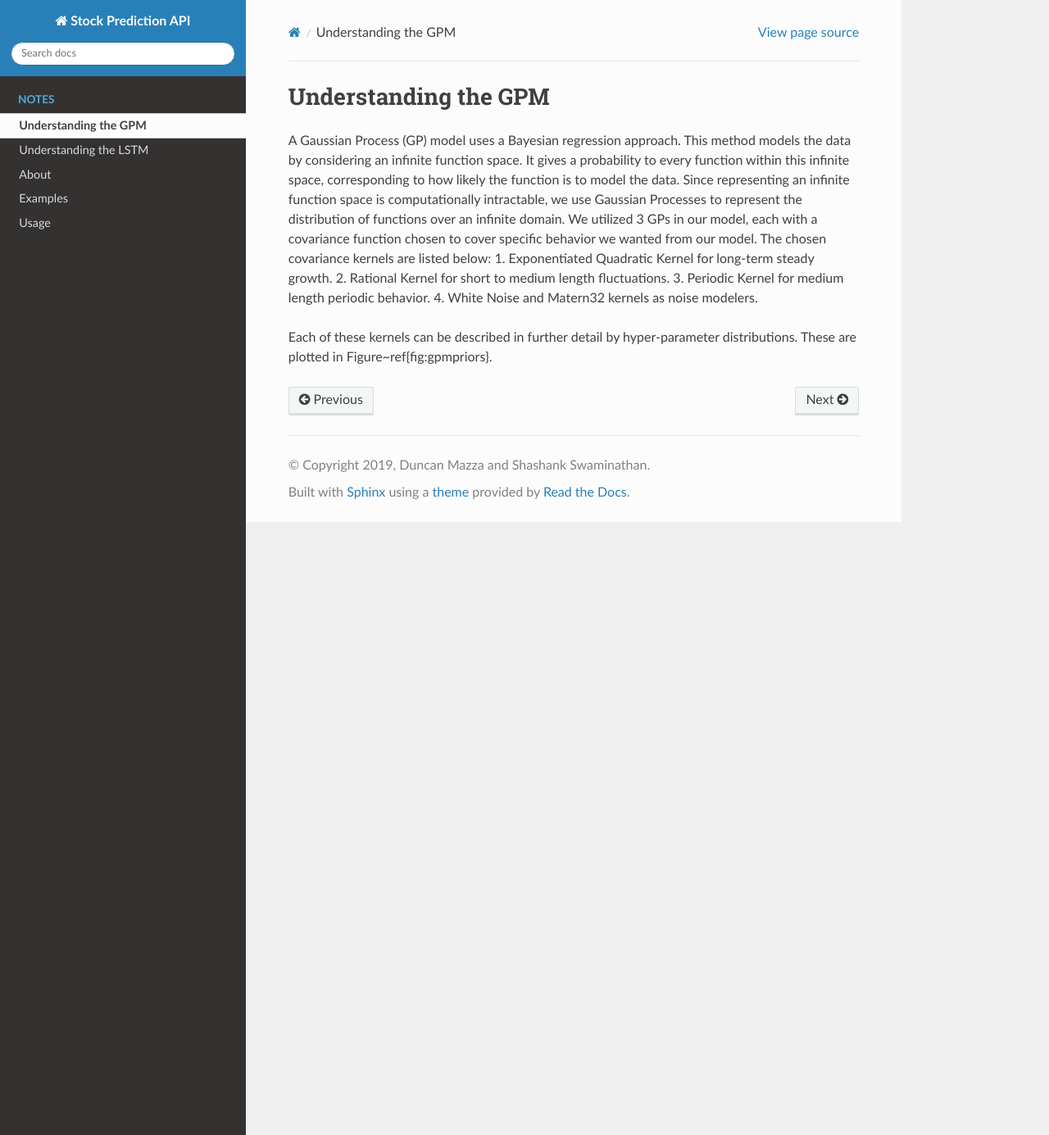
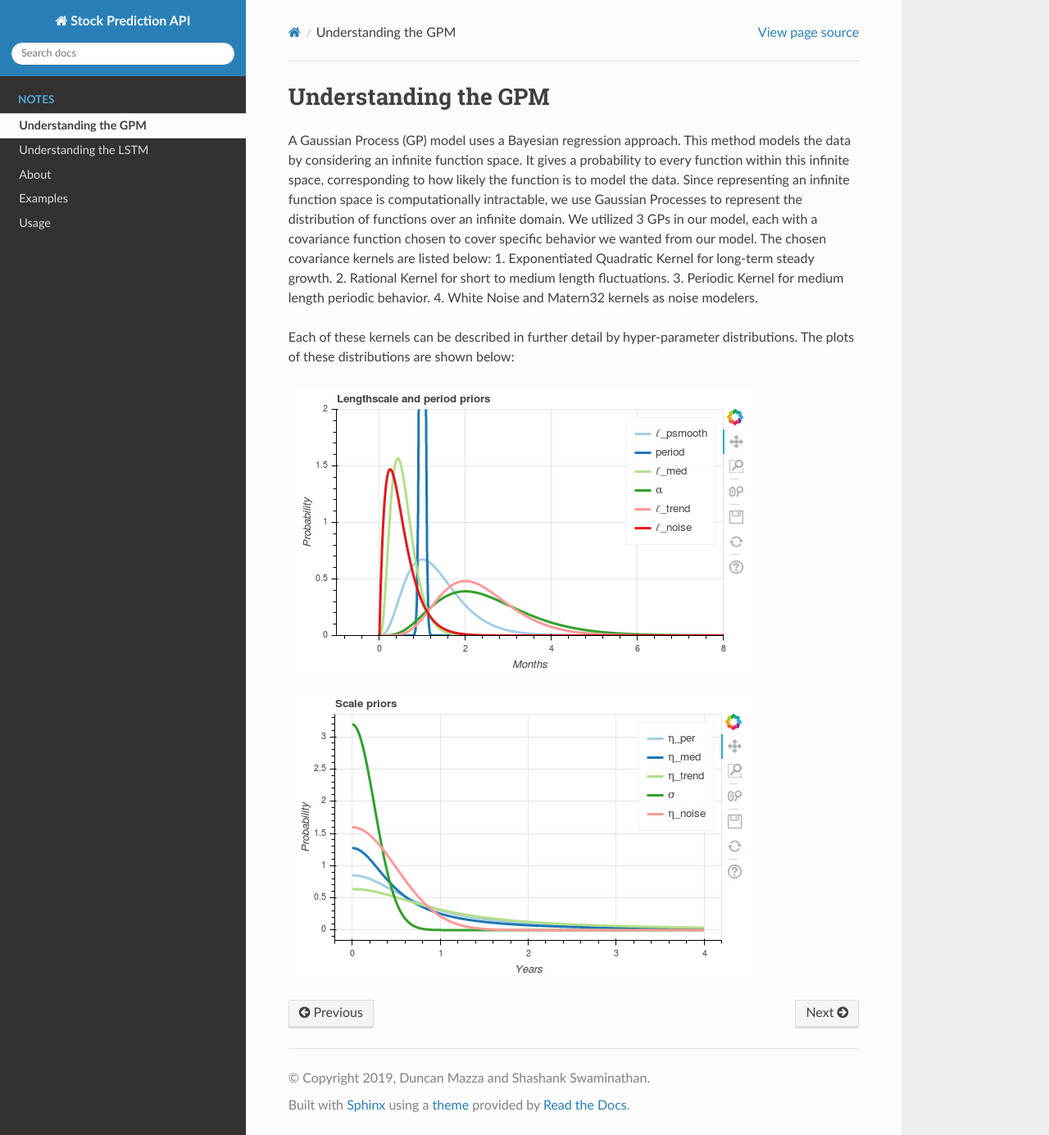
Before and after one commit to duncanmazza/ml_stock_prediction_api, a Sphinx documentation site: the page built from docsrc/source/notes/GPM.rst, in a window 1280 px wide and 1385 px high. Shown: the whole window at 82% size. Built offline with Sphinx 7.4.7 and the Read the Docs theme 2.0.0, drawn with Linux system fonts in a browser that asks for light colours; pages that are not in the unit, such as notebooks, are missing from menus.

Commit message:
Images in the lstm.rst should work now as well.

```diff
--- a/docsrc/source/notes/GPM.rst
+++ b/docsrc/source/notes/GPM.rst
@@ -8,4 +8,7 @@ A Gaussian Process (GP) model uses a Bayesian regression approach. This method m
 3. Periodic Kernel for medium length periodic behavior.
 4. White Noise and Matern32 kernels as noise modelers.
 
-Each of these kernels can be described in further detail by hyper-parameter distributions. These are plotted in Figure~\ref{fig:gpmpriors}.
+Each of these kernels can be described in further detail by hyper-parameter distributions. The plots of these distributions are shown below:
+
+.. image:: ../../imgs/gpmexperpriors.png
+.. image:: ../../imgs/gpmexscalepriors.png
--- a/docsrc/source/notes/LSTM.rst
+++ b/docsrc/source/notes/LSTM.rst
@@ -2,6 +2,7 @@
 Understanding the LSTM
 ======================
 The first of our machine learning models is a long-term short-term memory (LSTM) network, which is a specific type of recurrent neural networks. Networks classified as recurrent neural networks allow information to persist between passes of data through the network; this is similar to how humans use memory to aid their immediate understanding of the world. As the name suggests, LSTMs have the capability to encode information about previous states - both recent and not - to inform their output (shown in diagram below). LSTMs are designed for sequential data, making them a logical choice for our application.
+
 .. image:: ../../imgs/lstm.png
 
 LSTMs can process sequences of arbitrary length with any pre-defined number of features, and output a sequence with a different and arbitrary number of features. To leverage these attributes, we pass in not only sequences containing the stock of the company we wish to predict, but also the stock prices of other companies. While stock prices are inherently unpredictable, we built our model on the notion that there there may exist learn-able relationships between companies' stocks.
--- a/docsrc/source/notes/examples.rst
+++ b/docsrc/source/notes/examples.rst
@@ -8,3 +8,4 @@ A model trained for 100 epochs to predict Apple stock with the added features of
 .. image:: ../../imgs/lstm_ex.png
 
 GPM Example:
+Below is a plot of the GP being trained on three months of Apple stock data, and then being used to predict for an additional month. The shaded red region is a 95% confidence interval, and the dark red line in the center is the MAP - the *maximum a posteriori*, or the As can be noticed, the predictions are only accurate for the first few days out.
```
